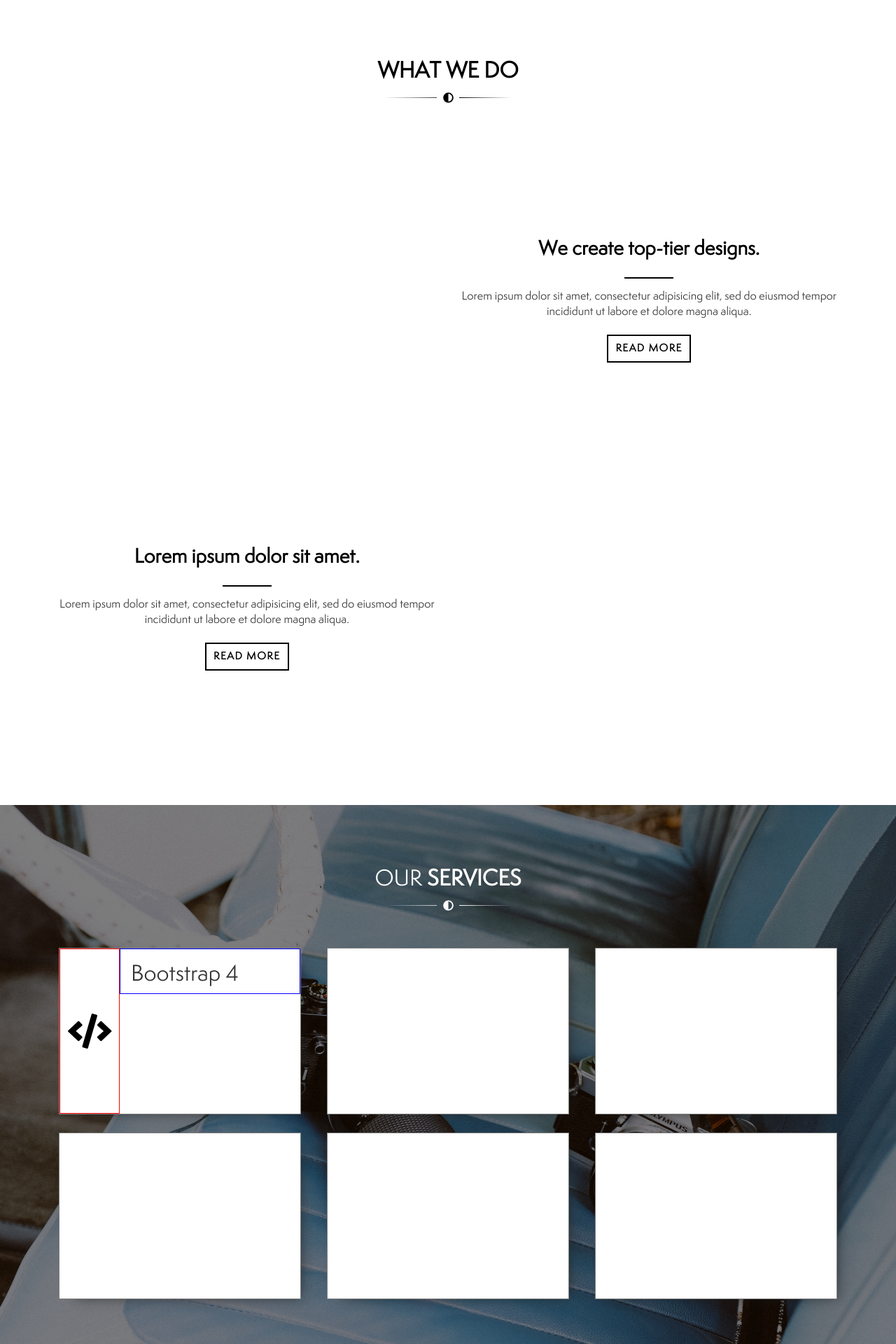
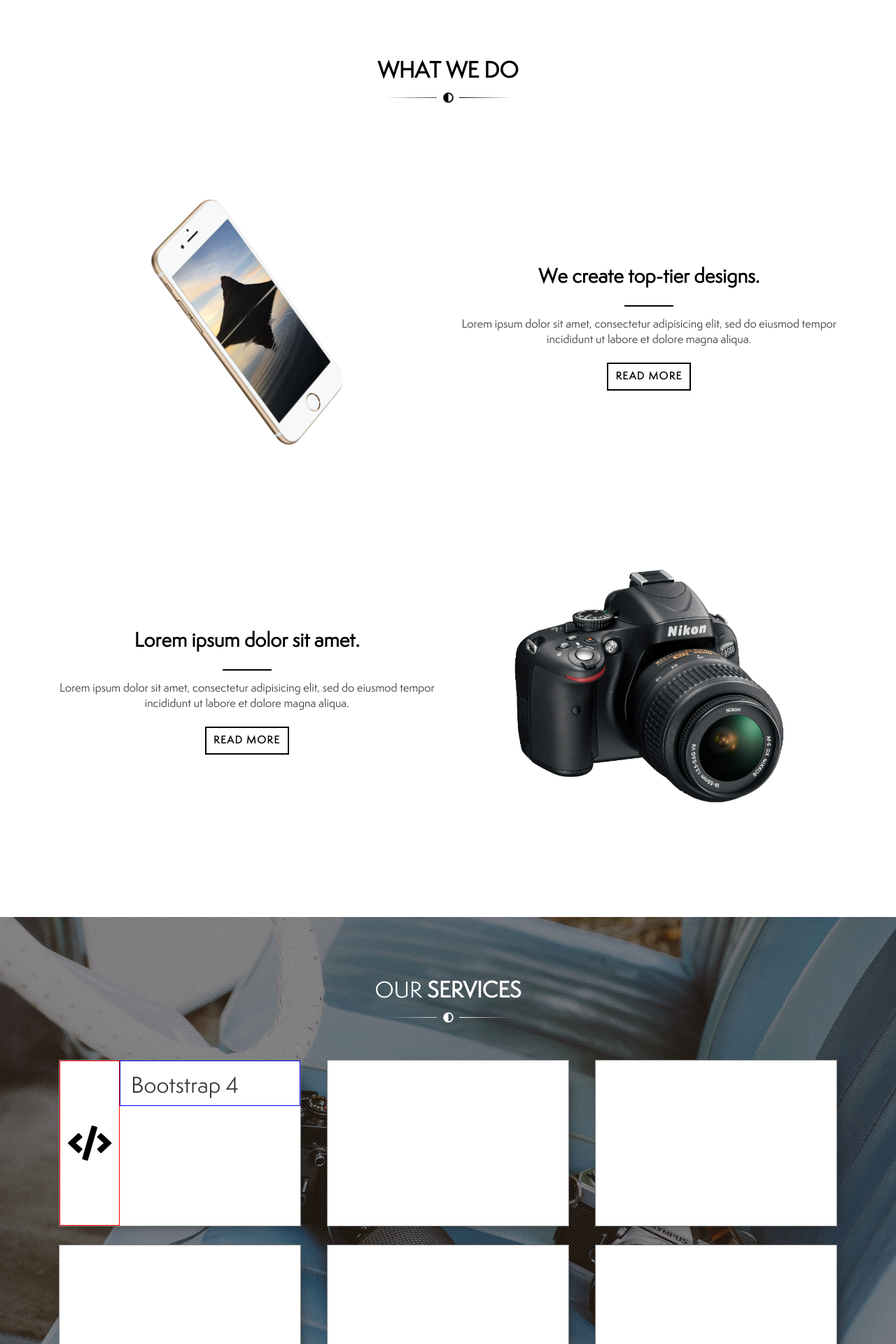
Before and after one commit to adrian-derose6/creative-agency-landing-page, a PHP site: page / in a window 1280 px wide. Shown: the part 804-2724 px from the top of the page at 70% size. Run offline with PHP 8.4, Linux system fonts and the light colour scheme; some libraries are stand-ins or nearby versions.

Commit message:
Preliminary About page

```diff
--- a/css/landing-page.css
+++ b/css/landing-page.css
@@ -20,6 +20,53 @@
     color: black;
 }
 
+.animation-element {
+    position: relative;
+    visibility: hidden;
+}
+
+.animation-element.fade-in-left.in-view {
+    -webkit-animation-duration: 1s;
+    animation-duration: 0.5s;
+    -webkit-animation-fill-mode: both;
+    animation-fill-mode: both;
+    -webkit-animation-name: fadeInLeft;
+    animation-name: fadeInLeft;
+    visibility: visible;
+}
+
+.animation-element.fade-in-right.in-view {
+    -webkit-animation-duration: 1s;
+    animation-duration: 0.5s;
+    -webkit-animation-fill-mode: both;
+    animation-fill-mode: both;
+    -webkit-animation-name: fadeInRight;
+    animation-name: fadeInRight;
+    visibility: visible;
+}
+
+@keyframes fadeInLeft {
+   0% {
+      opacity: 0;
+      transform: translateX(-20px);
+   }
+   100% {
+      opacity: 1;
+      transform: translateX(0);
+   }
+}
+
+@keyframes fadeInRight {
+   0% {
+      opacity: 0;
+      transform: translateX(20px);
+   }
+   100% {
+      opacity: 1;
+      transform: translateX(0);
+   }
+}
+
 .bg-home {
     background: url('../photos/background5.jpg') no-repeat center fixed;
     background-size: cover;
@@ -31,6 +78,13 @@
 .bg-overlay {
     position: absolute;
     background-color: rgba(0, 0, 0, 0.5);
+    background-image: url('../photos/base-header-overlay.png');
+    background-size: auto;
+    background-position: center;
+    background-repeat: repeat;
+    background-attachment: scroll;
+    background-origin: padding-box;
+    background-clip: border-box;
     top: 0;
     right: 0;
     left: 0;
@@ -106,6 +160,13 @@
     background-color: rgba(0, 0, 0, 0.5);
     width: 100%;
     min-height: 100%;
+    background-image: url('../photos/base-header-overlay.png');
+    background-size: auto;
+    background-position: center;
+    background-repeat: repeat;
+    background-attachment: scroll;
+    background-origin: padding-box;
+    background-clip: border-box;
 }
 
 #pricing-header {
@@ -277,15 +338,22 @@
 }
 
 .about-grid-box {
-    min-height: 55%;
+    min-height: 65%;
     display: flex;
     flex-direction: column;
     justify-content: center;
     align-items: center;
 }
 
-#about-image1 {
+.about-image-container {
+    height: 350px;
+    width: auto;
+}
 
+.about-image {
+    resize: contain;
+    height: 100%;
+    width: auto;
 }
 
 .about-caption {
@@ -474,7 +542,7 @@
     transition: opacity 0.5s ease-in-out;
     opacity: 0.2;
     cursor: pointer;
-    z-index: 2000;
+    z-index: 1100;
 }
 
 .arrow-button:hover {
--- a/home.html
+++ b/home.html
@@ -100,10 +100,12 @@
             </div>
             <div class="container main-content">
                 <div class="row">
-                    <div class="col-xs-12 col-md-6 about-grid-box" id="about-image1">
-
+                    <div class="col-xs-12 col-md-6 about-grid-box">
+                        <figure class="about-image-container animation-element fade-in-left">
+                            <img src='photos/phone.png' class="about-image">
+                        </figure>
                     </div>
-                    <div class="col-xs-12 col-md-6 about-grid-box">
+                    <div class="col-xs-12 col-md-6 about-grid-box animation-element fade-in-right">
                         <h2 class="about-caption">We create top-tier designs.</h2>
                         <span class="about-separator"></span>
                         <p class="about-description">Lorem ipsum dolor sit amet, consectetur adipisicing elit, sed do eiusmod tempor incididunt ut labore et dolore magna aliqua.</p>
@@ -111,7 +113,7 @@
                             READ MORE
                         </div>
                     </div>
-                    <div class="col-xs-12 col-md-6 about-grid-box">
+                    <div class="col-xs-12 col-md-6 about-grid-box animation-element fade-in-left">
                         <h2 class="about-caption">Lorem ipsum dolor sit amet.</h2>
                         <span class="about-separator"></span>
                         <p class="about-description">Lorem ipsum dolor sit amet, consectetur adipisicing elit, sed do eiusmod tempor incididunt ut labore et dolore magna aliqua.</p>
@@ -120,6 +122,9 @@
                         </div>
                     </div>
                     <div class="col-xs-12 col-md-6 about-grid-box">
+                        <figure class="about-image-container animation-element fade-in-right">
+                            <img src='photos/camera2.png' class="about-image">
+                        </figure>
                     </div>
                 </div>
             </div>
@@ -420,6 +425,7 @@
         <script defer src="https://use.fontawesome.com/releases/v5.0.7/js/all.js"></script>
         <script src="https://maxcdn.bootstrapcdn.com/bootstrap/3.3.7/js/bootstrap.min.js" integrity="sha384-Tc5IQib027qvyjSMfHjOMaLkfuWVxZxUPnCJA7l2mCWNIpG9mGCD8wGNIcPD7Txa" crossorigin="anonymous"></script>
         <script src="./js/carousel.js"></script>
+
         <script src="./js/app.js"></script>
     </body>
 </html>
```
Also changed, not shown: js/animations.js (added, +35 -0 lines), js/app.js (+37 -3 lines), photos/base-header-overlay.png (added), photos/camera.jpg (added), photos/camera2.png (added), photos/feature-2-left.png (added), photos/feature-2-right.png (added), photos/feature-3.png (added), photos/header-img.png (added), photos/phone.png (added).
